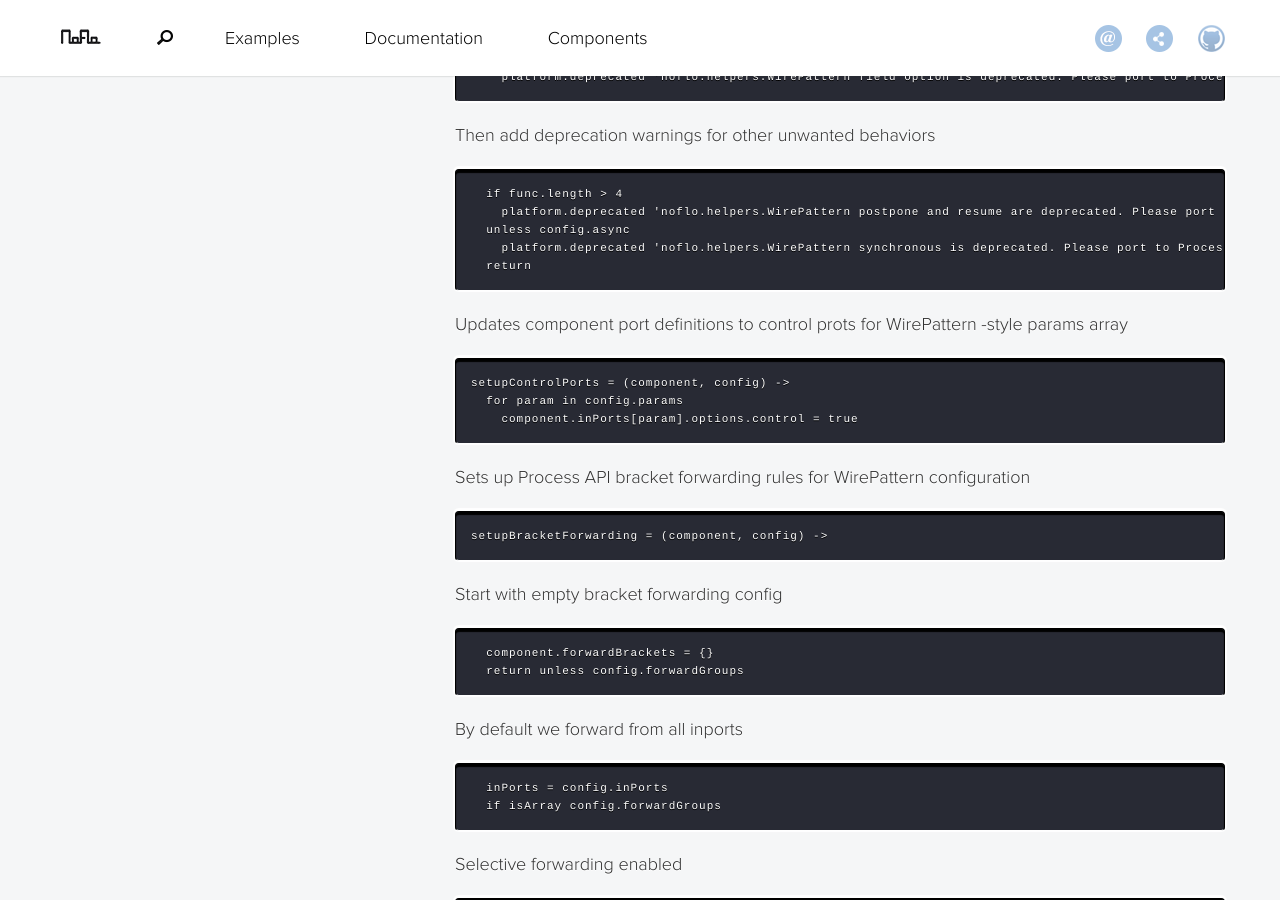
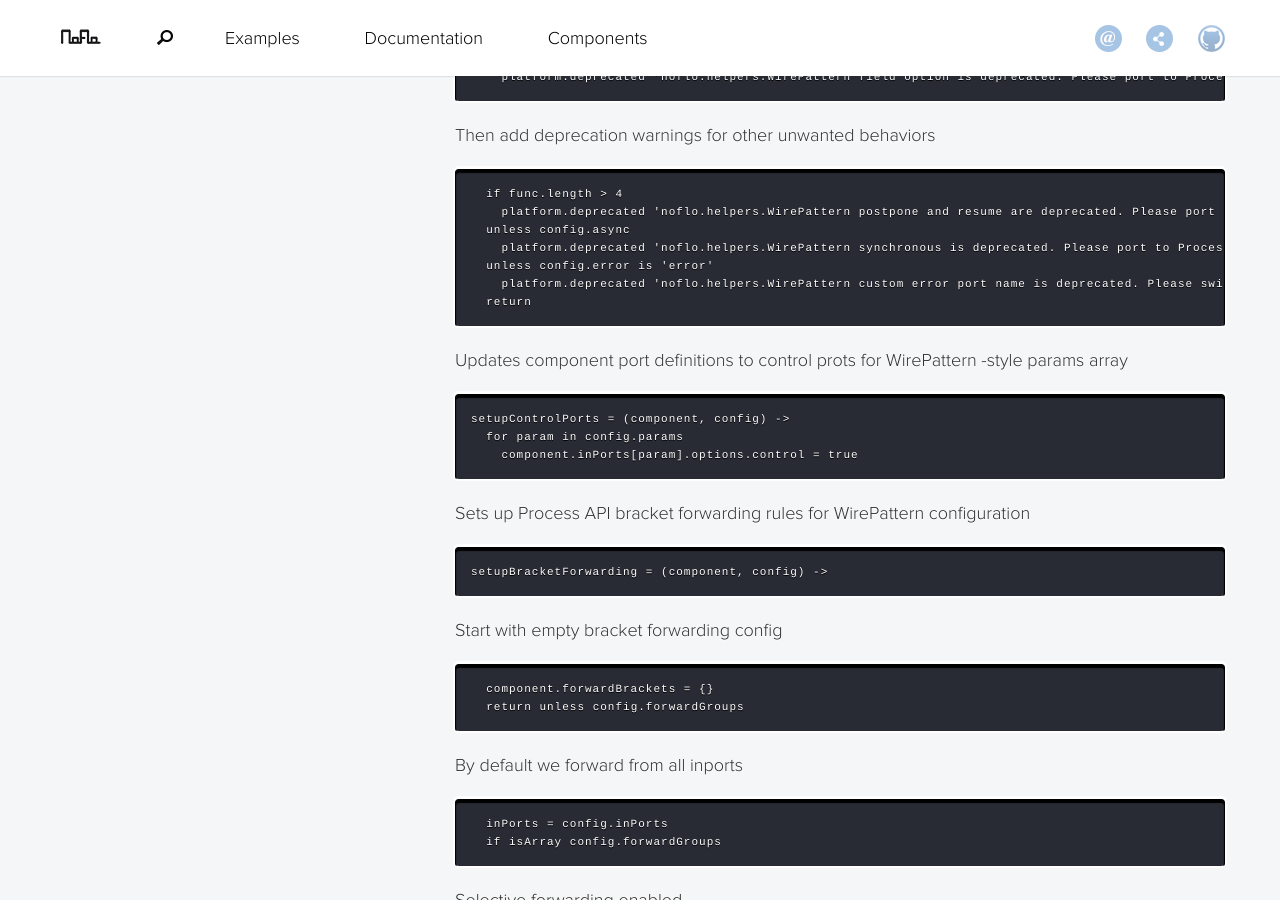
Before and after one commit to noflo/noflo.github.io, a Jekyll site: the page built from api/Helpers.html, in a window 1280 px wide and 900 px high, scrolled down 7204 px. Built offline with Jekyll 4.4.1, drawn with Linux system fonts in a browser that asks for light colours; nearby versions of some CDN libraries.

```diff
--- a/_config.yml
+++ b/_config.yml
@@ -1,6 +1,6 @@
 title: NoFlo
 tagline: Flow-Based Programming for JavaScript
-version: 0.8.2
+version: 0.8.3
 permalink: /:categories/:title/
 baseurl: ""
 repository:
--- a/api/Helpers.html
+++ b/api/Helpers.html
@@ -587,6 +587,8 @@ Process API to handle it.</p>
     platform.deprecated <span class="hljs-string">'noflo.helpers.WirePattern postpone and resume are deprecated. Please port to Process API'</span>
   <span class="hljs-keyword">unless</span> config.async
     platform.deprecated <span class="hljs-string">'noflo.helpers.WirePattern synchronous is deprecated. Please port to Process API'</span>
+  <span class="hljs-keyword">unless</span> config.error <span class="hljs-keyword">is</span> <span class="hljs-string">'error'</span>
+    platform.deprecated <span class="hljs-string">'noflo.helpers.WirePattern custom error port name is deprecated. Please switch to "error" or port to WirePattern'</span>
   <span class="hljs-keyword">return</span></pre></div>
 
 
@@ -694,7 +696,7 @@ Process API to handle it.</p>
       component.inPorts[port].detach tempSocket
 <span class="hljs-function">
 <span class="hljs-title">populateParams</span> = <span class="hljs-params">(config, input)</span> -&gt;</span>
-  <span class="hljs-keyword">return</span> <span class="hljs-keyword">unless</span> config.params.length
+  <span class="hljs-keyword">return</span> {} <span class="hljs-keyword">unless</span> config.params.length
   params = {}
   <span class="hljs-keyword">for</span> paramPort <span class="hljs-keyword">in</span> config.params
     <span class="hljs-keyword">if</span> input.ports[paramPort].isAddressable()
--- a/api/Network.html
+++ b/api/Network.html
@@ -1118,6 +1118,7 @@ a socket is attached from the “parent” graph.</p>
     <span class="hljs-keyword">unless</span> @debouncedEnd
       @debouncedEnd = utils.debounce =&gt;
         <span class="hljs-keyword">return</span> <span class="hljs-keyword">if</span> @abortDebounce
+        <span class="hljs-keyword">return</span> <span class="hljs-keyword">if</span> @isRunning()
         @setStarted <span class="hljs-literal">false</span>
       , <span class="hljs-number">50</span>
     <span class="hljs-keyword">do</span> @debouncedEnd
```
